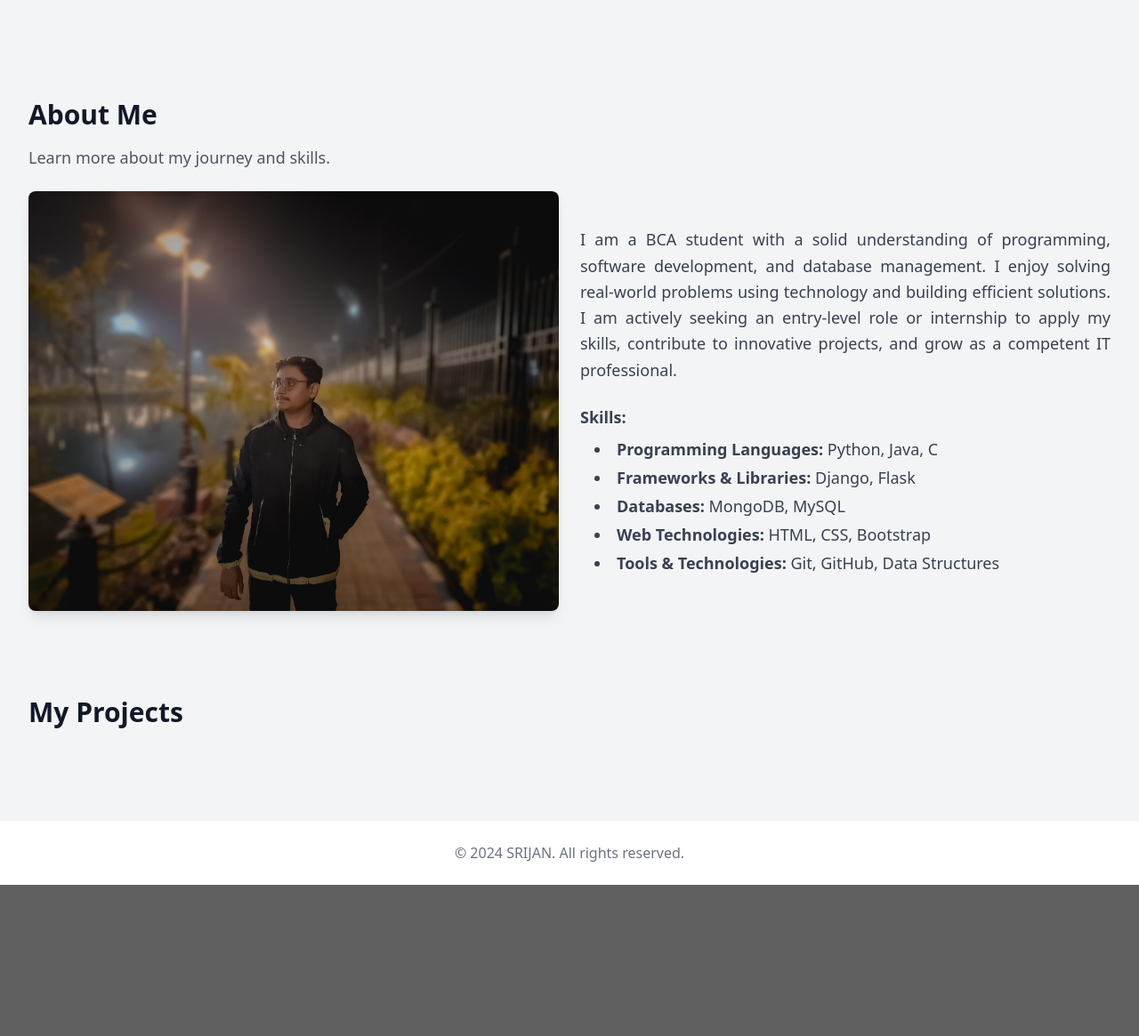
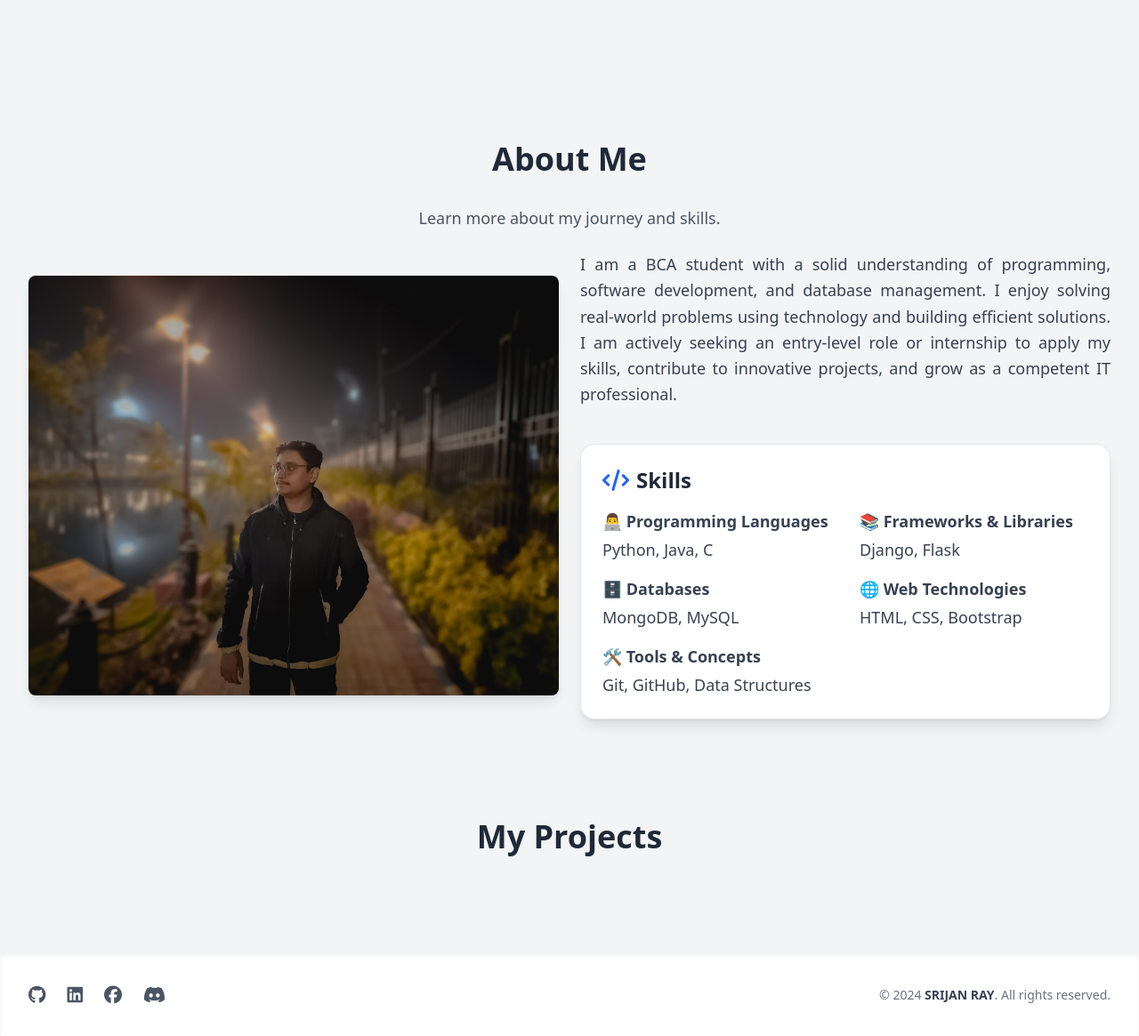
Before and after one commit to BOBSRIJAN/portfolio, a Django app: page / in a window 1280 px wide. Shown: the part 801-1966 px from the top of the page at 89% size. Before the commit the page ends 1796 px from the top, so only its background shows below. Run offline with Django 5.2, Linux system fonts and the light colour scheme; data that the repository does not hold is empty; some libraries are stand-ins or nearby versions.

Commit message:
UI update 2

```diff
--- a/app/templates/app/home.html
+++ b/app/templates/app/home.html
@@ -2,21 +2,36 @@
 {% load static %}
 {% block content %}
 
-<!-- Hero Section -->
+<!-- home Section -->
 <section class="h-screen flex items-center justify-center relative z-20">
-    <div class="text-center px-4">
+    <div class="text-center px-4 -mt-32">
         <h1 class="text-5xl md:text-6xl font-bold text-white mb-4 animate-fade-in">Welcome to My Portfolio</h1>
         <p class="text-xl md:text-2xl text-white mb-6">I’m a passionate developer creating innovative solutions. 😎</p>
+
         <a href="#projects" class="inline-block bg-white text-blue-600 px-6 py-3 rounded-full font-semibold hover:bg-gray-200 transition">
             View Projects
         </a>
+        <div class="mt-8 flex justify-center gap-6 text-white text-2xl">
+            <a href="https://github.com/BOBSRIJAN" target="_blank" class="hover:text-gray-400 transition">
+                <i class="fab fa-github"></i>
+            </a>
+            <a href="https://www.linkedin.com/in/srijan-ray-5b1967282/" target="_blank" class="hover:text-blue-400 transition">
+                <i class="fab fa-linkedin"></i>
+            </a>
+            <a href="https://www.facebook.com/srijan.ray.33" target="_blank" class="hover:text-blue-500 transition">
+                <i class="fab fa-facebook"></i>
+            </a>
+            <a href="https://discord.com/users/srijan_ray" target="_blank" class="hover:text-indigo-400 transition">
+                <i class="fab fa-discord"></i>
+            </a>
+        </div>
     </div>
 </section>
 
 <!-- About Section -->
 <section class="max-w-7xl mx-auto px-4 sm:px-6 lg:px-8 py-12" id="about">
-    <h2 class="text-3xl font-bold mb-4">About Me</h2>
-    <p class="text-lg text-gray-600 dark:text-gray-400 mt-2">Learn more about my journey and skills.</p>
+    <h2 class="text-4xl font-bold text-center text-gray-800 dark:text-white mb-8">About Me</h2>
+    <p class="text-lg text-gray-600 dark:text-gray-400 mt-2 text-center">Learn more about my journey and skills.</p>
     <div class="flex flex-col md:flex-row items-center mt-6 gap-6">
         <div class="md:w-1/2">
             <img src="{% static 'img/srijan10.jpg' %}" alt="Profile" class="rounded-lg shadow-lg">
@@ -28,31 +43,50 @@
                 I am actively seeking an entry-level role or internship to apply my skills, contribute to innovative projects,
                 and grow as a competent IT professional.
             </p>
-
-            <div class="mt-6">
-                <p class="text-lg text-gray-700 dark:text-gray-300 font-semibold mb-2">Skills:</p>
-                <ul class="list-disc list-inside text-lg text-gray-700 dark:text-gray-300 space-y-1 pl-4 text-justify">
-                    <li><strong>Programming Languages:</strong> Python, Java, C</li>
-                    <li><strong>Frameworks & Libraries:</strong> Django, Flask</li>
-                    <li><strong>Databases:</strong> MongoDB, MySQL</li>
-                    <li><strong>Web Technologies:</strong> HTML, CSS, Bootstrap</li>
-                    <li><strong>Tools & Technologies:</strong> Git, GitHub, Data Structures</li>
-                </ul>
+            <div class="mt-10 bg-white dark:bg-gray-800 p-6 rounded-2xl shadow-lg border border-gray-200 dark:border-gray-700">
+            <h2 class="text-2xl font-bold text-gray-800 dark:text-white mb-4 flex items-center gap-2">
+                <i class="fas fa-code text-blue-600"></i> Skills
+            </h2>
+            <div class="grid grid-cols-1 sm:grid-cols-2 gap-x-8 gap-y-4 text-gray-700 dark:text-gray-300 text-lg">
+                <div>
+                    <h3 class="font-semibold mb-1">👨‍💻 Programming Languages</h3>
+                    <p>Python, Java, C</p>
+                </div>
+                <div>
+                    <h3 class="font-semibold mb-1">📚 Frameworks & Libraries</h3>
+                    <p>Django, Flask</p>
+                </div>
+                <div>
+                    <h3 class="font-semibold mb-1">🗄️ Databases</h3>
+                    <p>MongoDB, MySQL</p>
+                </div>
+                <div>
+                    <h3 class="font-semibold mb-1">🌐 Web Technologies</h3>
+                    <p>HTML, CSS, Bootstrap</p>
+                </div>
+                <div class="sm:col-span-2">
+                    <h3 class="font-semibold mb-1">🛠 Tools & Concepts</h3>
+                    <p>Git, GitHub, Data Structures</p>
+                </div>
             </div>
+        </div>
         </div>
     </div>
 </section>
 
-<!-- Projects Section -->
-<section class="max-w-7xl mx-auto px-4 sm:px-6 lg:px-8 py-12" id="projects">
-    <h2 class="text-3xl font-bold mb-6">My Projects</h2>
-    <div class="grid grid-cols-1 sm:grid-cols-2 lg:grid-cols-3 gap-6">
+<!-- About projects -->
+<section class="max-w-7xl mx-auto px-4 sm:px-6 lg:px-8 py-16" id="projects">
+    <h2 class="text-4xl font-bold text-center text-gray-800 dark:text-white mb-12">My Projects</h2>
+    <div class="grid grid-cols-1 sm:grid-cols-2 lg:grid-cols-3 gap-8">
         {% for project in projects %}
-        <div class="bg-white dark:bg-gray-800 rounded-lg shadow-lg overflow-hidden transform hover:scale-105 transition">
-            <div class="p-6">
-                <h3 class="text-xl font-semibold mb-2">{{ project.title }}</h3>
+        <div class="bg-white dark:bg-gray-800 rounded-2xl shadow-md hover:shadow-2xl border border-gray-200 dark:border-gray-700 overflow-hidden transition-all duration-300 transform hover:-translate-y-2">
+            <div class="p-6 flex flex-col h-full justify-between">
+                <h3 class="text-2xl font-semibold text-gray-800 dark:text-white mb-2">{{ project.title }}</h3>
                 <p class="text-gray-600 dark:text-gray-400 mb-4">{{ project.description }}</p>
-                <a href="{{ project.link }}" class="text-blue-500 hover:underline">View Project on GitHub</a>
+                <a href="{{ project.link }}" target="_blank"
+                   class="mt-auto inline-flex items-center gap-2 text-blue-600 dark:text-blue-400 font-semibold hover:underline">
+                    <i class="fab fa-github text-xl"></i> View on GitHub
+                </a>
             </div>
         </div>
         {% endfor %}
--- a/static/css/style.css
+++ b/static/css/style.css
@@ -7,3 +7,17 @@
 .animate-fade-in {
     animation: fade-in 1s ease-out;
 }
+::-webkit-scrollbar {
+  width: 10px;
+}
+
+::-webkit-scrollbar-track {
+  background: #000000;
+  border-radius: 10px;
+}
+
+::-webkit-scrollbar-thumb {
+  background: linear-gradient(45deg, #1e1053, #9b0f27);
+  border-radius: 10px;
+  animation: pulse 2s infinite alternate;
+}
--- a/templates/layout.html
+++ b/templates/layout.html
@@ -7,51 +7,50 @@
   <title>Portfolio</title>
   <script src="https://cdn.tailwindcss.com"></script>
   <link href="{% static 'css/style.css' %}" rel="stylesheet">
+  <link rel="stylesheet" href="https://cdnjs.cloudflare.com/ajax/libs/font-awesome/6.5.0/css/all.min.css">
 </head>
-<body class="bg-gray-100 dark:bg-gray-900 text-gray-900 dark:text-gray-100 relative overflow-x-hidden">
+<body class="min-h-screen flex flex-col bg-gray-100 dark:bg-gray-900 text-gray-900 dark:text-gray-100 relative overflow-x-hidden">
 
+  <!-- Video Background -->
   <div class="fixed top-0 left-0 w-full h-full z-[-1] overflow-hidden">
     <video autoplay muted loop playsinline class="w-full h-full object-cover">
       <source src="{% static 'videos/background-video.mp4' %}" type="video/mp4" />
     </video>
     <div class="absolute inset-0 bg-black bg-opacity-60"></div>
   </div>
+  <div class="fixed top-4 left-1/2 transform -translate-x-1/2 z-50 w-[90%] max-w-2xl">
+    <div class="bg-white/80 dark:bg-gray-800/80 backdrop-blur-md shadow-xl rounded-2xl px-6 py-2">
 
-  <input type="checkbox" id="menu-toggle" class="peer hidden">
-  <nav class="bg-white dark:bg-gray-800 shadow-lg fixed w-full z-20">
-    <div class="max-w-7xl mx-auto px-4 sm:px-6 lg:px-8">
-      <div class="flex justify-between h-16 items-center">
-        <a href="/" class="text-2xl font-bold">SRIJAN RAY</a>
-
-        <div class="hidden sm:flex items-center space-x-4">
+      <input type="checkbox" id="menu-toggle" class="hidden peer">
+      <div class="flex justify-between items-center">
+        <a href="/" class="text-lg font-bold text-gray-800 dark:text-white">SRIJAN RAY</a>
+        <label for="menu-toggle" class="sm:hidden cursor-pointer text-gray-800 dark:text-white">
+          <svg class="w-6 h-6" fill="none" stroke="currentColor" viewBox="0 0 24 24">
+            <path stroke-linecap="round" stroke-linejoin="round" stroke-width="2"
+                  d="M4 6h16M4 12h16M4 18h16" />
+          </svg>
+        </label>
+        <div class="hidden sm:flex space-x-6 text-sm font-medium text-gray-800 dark:text-gray-200">
           {% block navPc %}
-          <a href="/" class="px-3 py-2 text-sm font-medium hover:bg-gray-200 dark:hover:bg-gray-700 rounded">Home</a>
-          <a href="#about" class="px-3 py-2 text-sm font-medium hover:bg-gray-200 dark:hover:bg-gray-700 rounded">About</a>
-          <a href="#projects" class="px-3 py-2 text-sm font-medium hover:bg-gray-200 dark:hover:bg-gray-700 rounded">Projects</a>
-          <a href="/contact" class="px-3 py-2 text-sm font-medium hover:bg-gray-200 dark:hover:bg-gray-700 rounded">Contact</a>
+          <a href="/" class="hover:text-blue-500">Home</a>
+          <a href="#about" class="hover:text-blue-500">About</a>
+          <a href="#projects" class="hover:text-blue-500">Projects</a>
+          <a href="/contact" class="hover:text-blue-500">Contact</a>
           {% endblock %}
         </div>
-
-        <label for="menu-toggle" class="sm:hidden cursor-pointer p-2">
-          <svg class="h-6 w-6 text-gray-600 dark:text-gray-200" fill="none" stroke="currentColor" viewBox="0 0 24 24">
-            <path stroke-linecap="round" stroke-linejoin="round" stroke-width="2"
-              d="M4 6h16M4 12h16M4 18h16" />
-          </svg>
-        </label>
+      </div>
+      <div class="peer-checked:flex hidden sm:hidden flex-col items-center pt-4 space-y-2 transition-all duration-300">
+        {% block navPhone %}
+        <a href="/" class="block text-gray-800 dark:text-gray-200 hover:text-blue-500">Home</a>
+        <a href="#about" class="block text-gray-800 dark:text-gray-200 hover:text-blue-500">About</a>
+        <a href="#projects" class="block text-gray-800 dark:text-gray-200 hover:text-blue-500">Projects</a>
+        <a href="/contact" class="block text-gray-800 dark:text-gray-200 hover:text-blue-500">Contact</a>
+        {% endblock %}
       </div>
     </div>
-
-    <div class="peer-checked:block hidden sm:hidden bg-white dark:bg-gray-800 px-4 pb-4">
-      {% block navPhone %}
-      <a href="/" class="block px-3 py-2 text-base font-medium hover:bg-gray-200 dark:hover:bg-gray-700">Home</a>
-      <a href="#about" class="block px-3 py-2 text-base font-medium hover:bg-gray-200 dark:hover:bg-gray-700">About</a>
-      <a href="#projects" class="block px-3 py-2 text-base font-medium hover:bg-gray-200 dark:hover:bg-gray-700">Projects</a>
-      <a href="/contact" class="block px-3 py-2 text-base font-medium hover:bg-gray-200 dark:hover:bg-gray-700">Contact</a>
-      {% endblock %}
-    </div>
-  </nav>
-
-  <main class="pt-16 relative z-10">
+  </div>
+  <!-- Main Content -->
+  <main class="pt-28 flex-grow relative z-10">
     {% if messages %}
     <div class="max-w-7xl mx-auto px-4 sm:px-6 lg:px-8 py-4">
       {% for message in messages %}
@@ -64,9 +63,20 @@
     {% block content %}{% endblock %}
   </main>
 
-  <footer class="bg-white dark:bg-gray-800 shadow mt-8 relative z-10">
-    <div class="max-w-7xl mx-auto px-4 sm:px-6 lg:px-8 py-6">
-      <p class="text-center text-gray-500 dark:text-gray-400">&copy; 2024 SRIJAN. All rights reserved.</p>
+  <!-- Footer -->
+  <footer class="bg-white dark:bg-gray-900 shadow-inner mt-auto">
+    <div class="max-w-7xl mx-auto px-4 sm:px-6 lg:px-8 py-8">
+      <div class="flex flex-col md:flex-row items-center justify-between gap-4">
+        <div class="flex space-x-6 text-gray-600 dark:text-gray-400 text-xl">
+          <a href="https://github.com/BOBSRIJAN" target="_blank" class="hover:text-gray-900 dark:hover:text-white transition"><i class="fab fa-github"></i></a>
+          <a href="https://linkedin.com/in/srijan-ray-5b1967282" target="_blank" class="hover:text-blue-600 transition"><i class="fab fa-linkedin"></i></a>
+          <a href="https://facebook.com/your_username" target="_blank" class="hover:text-blue-500 transition"><i class="fab fa-facebook"></i></a>
+          <a href="https://discord.com/users/your_discord_id" target="_blank" class="hover:text-indigo-500 transition"><i class="fab fa-discord"></i></a>
+        </div>
+        <p class="text-sm text-gray-500 dark:text-gray-400 text-center">
+          &copy; 2024 <span class="font-semibold text-gray-700 dark:text-white">SRIJAN RAY</span>. All rights reserved.
+        </p>
+      </div>
     </div>
   </footer>
 </body>
```
Also changed, not shown: app/static/css/style.css (+15 -0 lines), app/static/js/Scripts.js (deleted, +0 -32 lines), app/templates/app/contact.html (+10 -12 lines), 1 other file.
